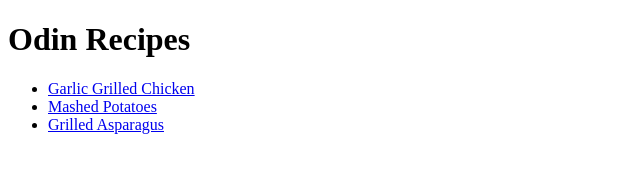
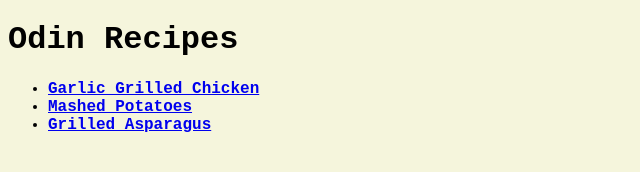
Before and after one commit to waywoah/odin-recipes, a plain HTML site: page index.html in a window 1280 px wide. Shown: the whole page, without its empty margins (0-640 px from the left). Drawn offline with Linux system fonts and the light colour scheme.

Commit message:
add some minor css styling

```diff
--- a/index.html
+++ b/index.html
@@ -5,6 +5,7 @@
     <meta http-equiv="X-UA-Compatible" content="IE=edge">
     <meta name="viewport" content="width=device-width, initial-scale=1.0">
     <title>Odin Recipes</title>
+    <link rel="stylesheet" href="main-styles.css">
 </head>
 <body>
     <h1>Odin Recipes</h1>
--- /dev/null
+++ b/main-styles.css
@@ -0,0 +1,12 @@
+body {
+    background-color: beige;
+    font-family: 'Courier New', Courier, monospace;
+}
+
+h1 {
+    font-weight: bold;
+}
+
+li{
+    font-weight: 600;
+}
```
